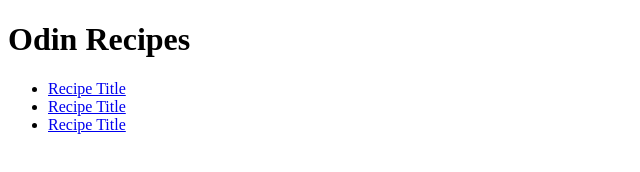
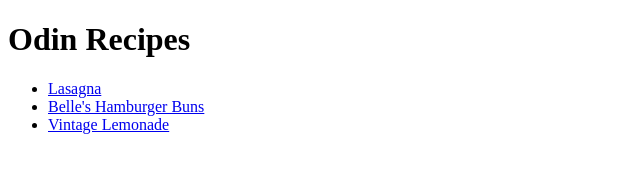
Before and after one commit to OracleTM/odin-recipes, a plain HTML site: page index.html in a window 1280 px wide. Shown: the whole page, without its empty margins (0-640 px from the left). Drawn offline with Linux system fonts and the light colour scheme.

Commit message:
Changed the name of the recipes in index.html

```diff
--- a/index.html
+++ b/index.html
@@ -8,9 +8,9 @@
     <body>
         <h1>Odin Recipes</h1>
         <ul>
-            <li><a href="recipes/lasagna.html">Recipe Title</a></li>
-            <li><a href="recipes/belles-hamburger-buns.html">Recipe Title</a></li>
-            <li><a href="recipes/vintage-lemonade.html">Recipe Title</a></li>
+            <li><a href="recipes/lasagna.html">Lasagna</a></li>
+            <li><a href="recipes/belles-hamburger-buns.html">Belle's Hamburger Buns</a></li>
+            <li><a href="recipes/vintage-lemonade.html">Vintage Lemonade</a></li>
         </ul>
     </body>
 </html>
```
